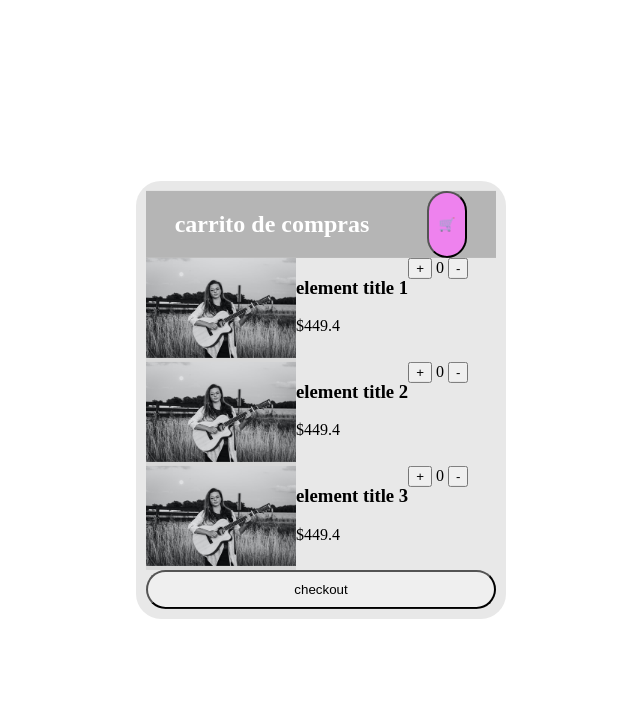
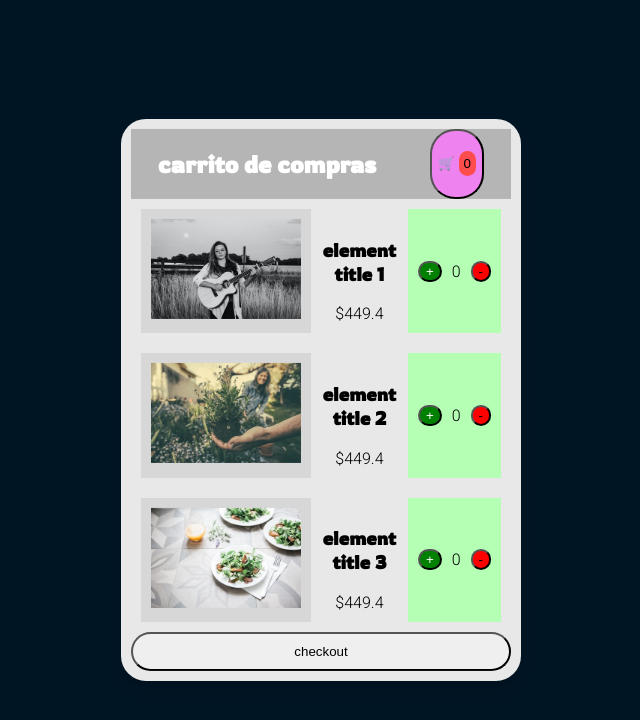
Before and after one commit to hernandoabella/shopping-cart, a plain HTML site: page index.html in a window 1280 px wide. Shown: the whole page, without its empty margins (319-959 px from the left). Drawn offline with Linux system fonts and the light colour scheme.

Commit message:
interfaz mejorada

```diff
--- a/css/style.css
+++ b/css/style.css
@@ -1,7 +1,16 @@
+@import url('https://fonts.googleapis.com/css2?family=Roboto:ital,wght@0,100;0,300;1,100&family=Rowdies&display=swap');
 
+body{
+    background: #001524;
+    font-family: 'Roboto', sans-serif;
+}
+
+h1, h2, h3, h4, h5, h6{
+    font-family: 'Rowdies', cursive;
+}
 
 .contenedor{
-    width: 350px;
+    width: 380px;
     background: #e8e8e8;
     border-radius: 25px;
     position: absolute;
@@ -9,6 +18,7 @@
     left: 50%;
     transform: translate(-50%, -50%);
     padding: 10px;
+    box-shadow: rgba(0, 0, 0, 0.1) 0px 10px 15px -3px, rgba(0, 0, 0, 0.05) 0px 4px 6px -2px;
 }
 
 .top{
@@ -20,6 +30,7 @@
 
 .img__container{
     background: #d7d7d7;
+    padding: 10px;
 }
 
 .img__container img{
@@ -28,9 +39,14 @@
 
 .carrito{
     background: violet;
-    padding: 10px;
     border-radius: 25px;
     cursor: pointer;
+}
+
+.numeroCarrito{
+    background: rgb(255, 76, 76);
+    padding: 5px;
+    border-radius: 25px;
 }
 
 .checkout{
@@ -43,4 +59,33 @@
 
 .element__container{
     display: flex;
+    padding: 10px;
 }
+
+.counter__container{
+    background: rgb(181, 255, 181);
+    justify-content: center;
+    align-items: center;
+    display: flex;
+    padding: 10px;
+}
+
+.mas{
+    background: green;
+    border-radius: 25px;
+    color: #fff;
+}
+
+.menos{
+    background: red;
+    border-radius: 25px;
+}
+
+.element__data{
+    padding: 10px;
+    text-align: center;
+}
+
+.placehold__number{
+    padding: 10px;
+}
--- a/index.html
+++ b/index.html
@@ -13,7 +13,7 @@
   <div class="contenedor">
     <div class="top">
       <h2>carrito de compras</h2>
-      <button class="carrito">🛒</button>
+      <button class="carrito">🛒 <span class="numeroCarrito">0</span></button>
     </div>
 
     <div class="inner__elements">
@@ -33,7 +33,7 @@
       </div>
       <div class="element__container">
         <div class="img__container">
-          <img src="./img/image-1.jpg" alt="image 1">
+          <img src="./img/image-2.jpg" alt="image 2">
         </div>
         <div class="element__data">
           <h3>element title 2</h3>
@@ -47,7 +47,7 @@
       </div>
       <div class="element__container">
         <div class="img__container">
-          <img src="./img/image-1.jpg" alt="image 1">
+          <img src="./img/image-3.jpg" alt="image 2">
         </div>
         <div class="element__data">
           <h3>element title 3 </h3>
```
